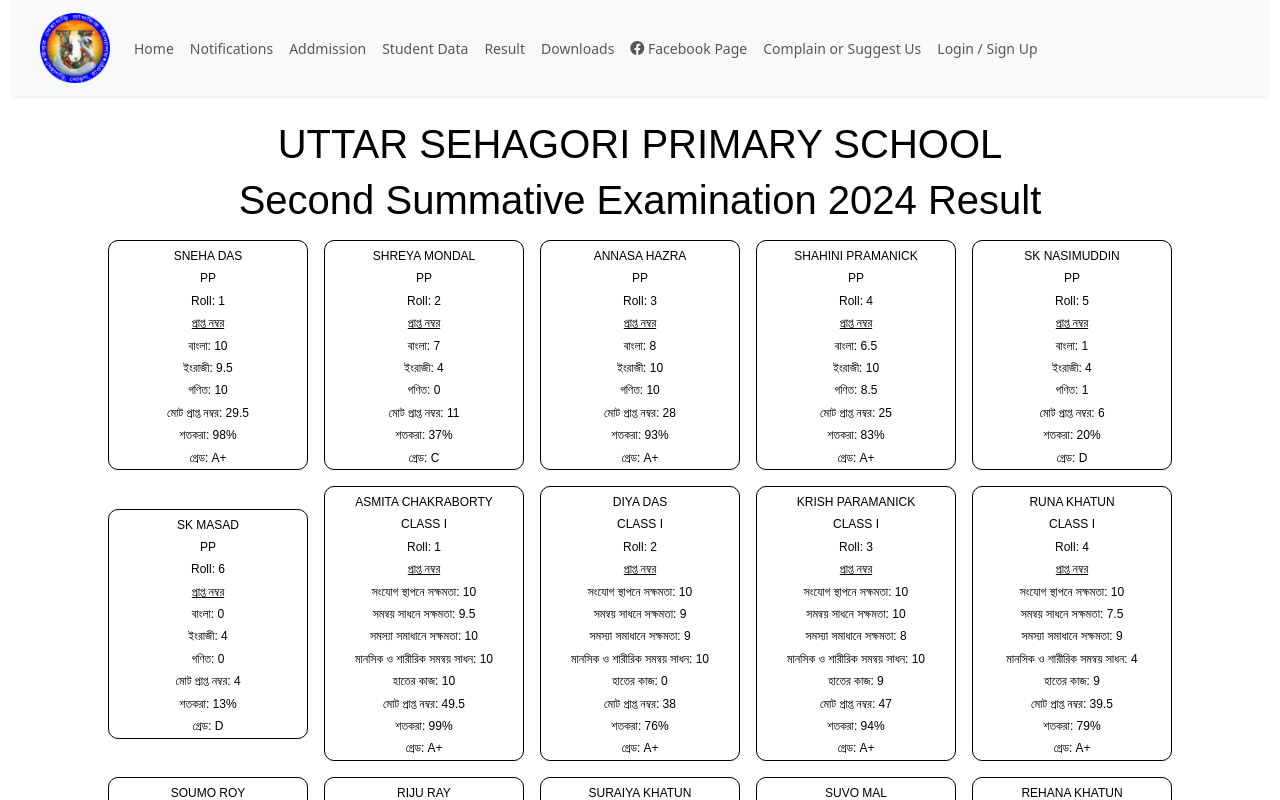
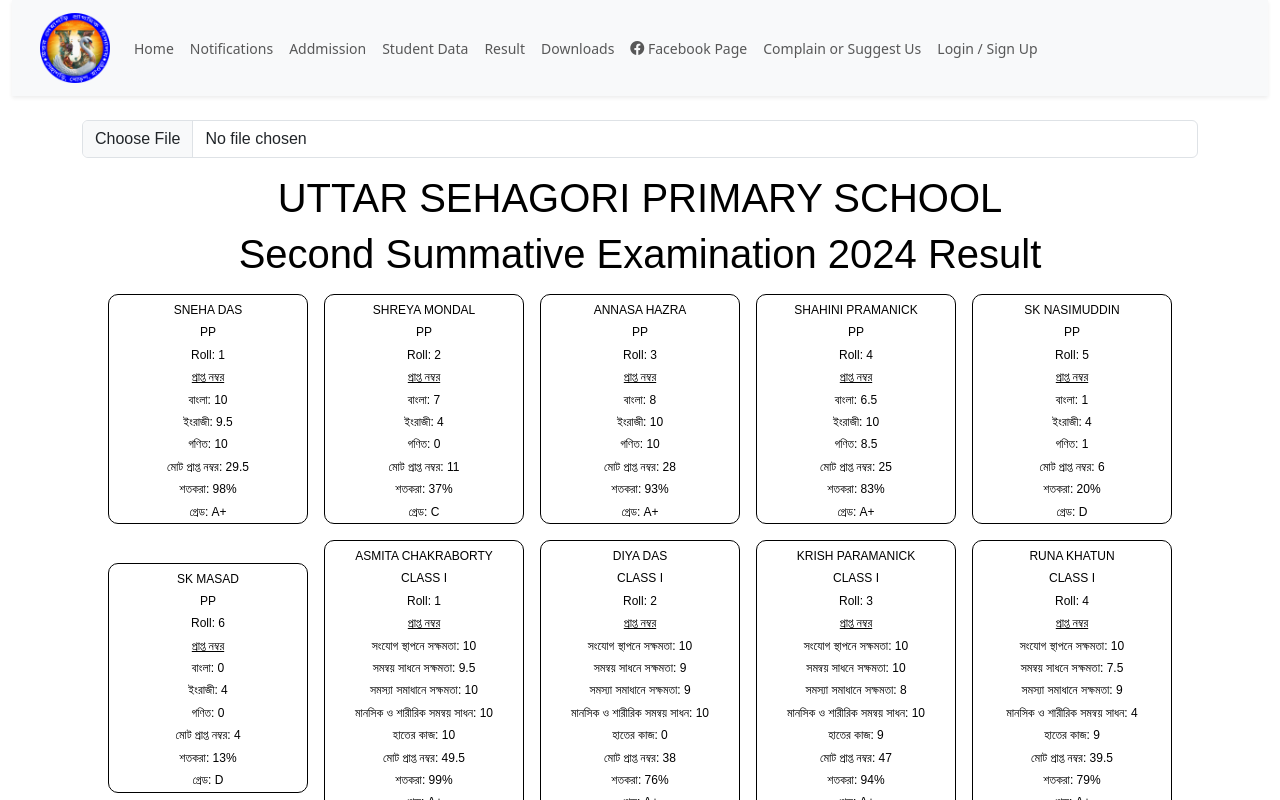
Before and after one commit to usprys/usprynext, a Next.js app: page /result in a window 1280 px wide. Shown: the top 800 px of the page. Built offline with nearby package versions, Linux system fonts and the light colour scheme; no server answers; a web font is replaced by a local one.

Commit message:
Branches Merged

```diff
--- a/package.json
+++ b/package.json
@@ -31,6 +31,7 @@
     "next": "14.2.3",
     "nodemailer": "^6.9.13",
     "nodemailer-smtp-transport": "^2.7.4",
+    "papaparse": "^5.4.1",
     "pdfjs-dist": "^3.4.120",
     "react": "^18",
     "react-data-table-component": "^7.5.3",
@@ -49,6 +50,7 @@
   },
   "devDependencies": {
     "@types/node": "^20",
+    "@types/papaparse": "^5.3.14",
     "@types/react": "^18",
     "@types/react-dom": "^18",
     "eslint": "^8",
--- a/src/app/result/page.jsx
+++ b/src/app/result/page.jsx
@@ -1,10 +1,40 @@
 "use client";
-import React, { useEffect } from "react";
+import React, { useEffect, useState } from "react";
 import resultData from "./resultp2.json";
+import Papa from "papaparse";
 export default function Result() {
-  useEffect(() => {}, []);
+  const [data, setData] = useState([]);
+  const [columnArray, setColumn] = useState([]);
+  const [values, setValues] = useState([]);
+  const handleFile = (e) => {
+    Papa.parse(e.target.files[0], {
+      header: true,
+      skipEmptyLines: true,
+      complete: (result) => {
+        const columnArray = [];
+        const valuesArray = [];
+        result.data.forEach((item) => {
+          columnArray.push(Object.keys(item));
+          valuesArray.push(Object.values(item));
+        });
+        setData(result.data);
+        setColumn(columnArray[0]);
+        setValues(valuesArray);
+      },
+    });
+  };
+
   return (
     <div className="container ben text-center">
+      <div class="input-group mb-3 col-md-6">
+        <input
+          type="file"
+          class="form-control"
+          id="inputGroupFile02"
+          accept=".csv,.json"
+          onChange={handleFile}
+        />
+      </div>
       <h1 className="text-center">UTTAR SEHAGORI PRIMARY SCHOOL</h1>
       <h1 className="text-center">Second Summative Examination 2024 Result</h1>
       <div className="d-flex">
```
Also changed, not shown: 1 other file (tests, documents, lock files or other folders).
